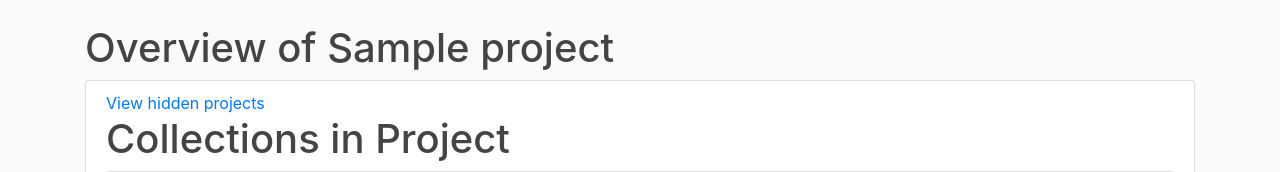
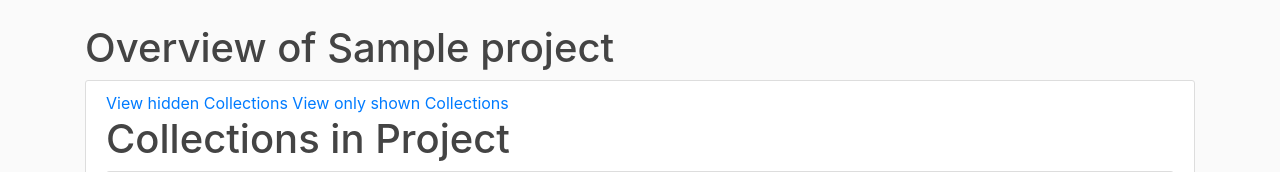
Before and after one commit to arthurhjorth/au_methods, a Flask app: page /project/1 in a window 1280 px wide. Shown: the part 56-228 px from the top of the page. Run offline with Flask 2, Linux system fonts and the light colour scheme; a user stored in the database is signed in; tables that the repository leaves empty hold one stand-in row (values such as "Sample post"); parts of the project's set-up code (start-up, migrations or seed data) failed here and were passed over; some libraries are stand-ins or nearby versions.

Commit message:
Now possible to hide and show collections

```diff
--- a/app.py
+++ b/app.py
@@ -410,15 +410,23 @@ def project(project_id):
     view = request.args.to_dict().get('view', 0)
     p = models.Project.query.get(project_id)
     collections_data = [{'collection_id' : c.id, 'counts' : c.doc_count, 'collection_name' : c.name, 'filters' : c.filters, 'analysis_results' : c.analysis_results, 'hidden' : c.hidden} for c in p.collections]
+    print(collections_data)
     print(request.form.to_dict())
-    if request.method == 'POST' and 'hide-collection' in request.form.to_dict():
-        collection_id = request.form.to_dict()['hide-collection']
-        print(collection_id)
-        col = models.Collection.query.get(collection_id)
-        col.hidden = True
-        db.session.add(col)
-        db.session.commit()
-        return redirect(url_for('project', project_id = project_id))
+    if request.method == 'POST':
+        if 'hide-collection' in request.form.to_dict():
+            collection_id = request.form.to_dict()['hide-collection']
+            col = models.Collection.query.get(collection_id)
+            col.hidden = True
+            db.session.add(col)
+            db.session.commit()
+            return redirect(url_for('project', project_id = project_id))
+        if 'show-collection' in request.form.to_dict():
+            collection_id = request.form.to_dict()['show-collection']
+            col = models.Collection.query.get(collection_id)
+            col.hidden = False
+            db.session.add(col)
+            db.session.commit()
+            return redirect(url_for('project', project_id = project_id, view='1'))
     return render_template('project.html', project=p, collections_data=collections_data, view=view)
 
 
--- a/templates/project.html
+++ b/templates/project.html
@@ -3,13 +3,21 @@
 <h1>Overview of {{ project.name }} </h1>
 
 <div class="content-section col-md-12">
-<a href={{ url_for('project', project_id = project.id)  }}?view=1 > View hidden projects</a>
+<a href={{ url_for('project', project_id = project.id)  }}?view=1 >View hidden Collections</a>
+<a href={{ url_for('project', project_id = project.id)  }}> View only shown Collections</a>
     <h1>Collections in Project</h1>
     {% for c in collections_data %}
-    {% if not c.hidden or view == 1 %}
+    {% if not c.hidden or view == '1' %}
 
 <div class="content-section col-md-12">
+
+{% if not c.hidden %}
     <form action="" method="post"><button type="submit" value="{{c.collection_id}}"" name="hide-collection">Hide Collection</button></form>
+{% endif %}
+{% if c.hidden %}
+<form action="" method="post"><button type="submit" value="{{c.collection_id}}"" name="show-collection">Show Collection</button></form>
+{% endif %}
+
 <p><b>Name of Collection: </b><a href={{ url_for('view_collection', collection=c.collection_id, page_start=1) }} >{{c.collection_name}}</a> (click to view)</p>
 <p><b>Entries:</b> {{ c.counts }}</p>
 <p><b>Filters:</b> {{ c.filters }} </p>
```
